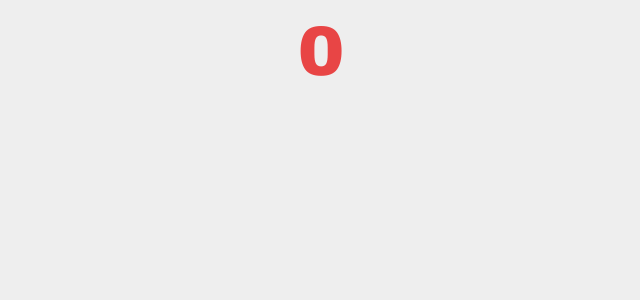
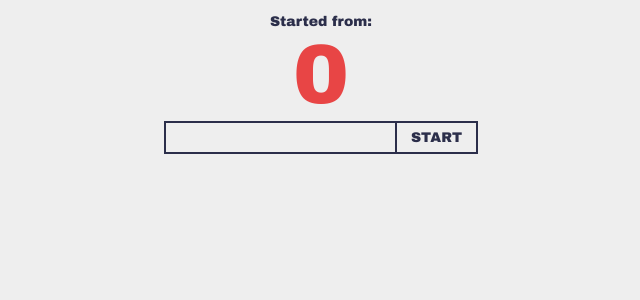
Before and after one commit to duerdod/wikipedia-destinations, a React (Create React App) app: page / in a window 1280 px wide. Shown: the top 300 px of the page, without its empty margins (319-959 px from the left). Built offline with nearby package versions, Linux system fonts and the light colour scheme.

Commit message:
some styling, mostly

```diff
--- a/src/App.js
+++ b/src/App.js
@@ -4,7 +4,7 @@ import styled, { ThemeProvider } from 'styled-components';
 import theme, { Reset } from './Theme';
 import { StatsProvider } from './components/StatsProvider';
 import Article from './components/Article';
-import StartFrom from './components/StartFrom';
+import StartForm from './components/StartForm';
 import Stats from './components/Stats';
 
 const Container = styled.section`
@@ -24,7 +24,7 @@ function App() {
           <Container>
             <Stats />
             <Route path={'/wiki/:article'} component={Article} />
-            <Route path={'/wiki'} component={StartFrom} />
+            <Route path={'/'} component={StartForm} />
           </Container>
         </Router>
       </StatsProvider>
--- a/src/components/Article.js
+++ b/src/components/Article.js
@@ -5,7 +5,6 @@ import useWikiFetch from '../hooks/useWikiFetch';
 import useLinkMimic from '../hooks/useLinkMimic';
 import { StatsContext } from './StatsProvider';
 import theme from '../Theme';
-import Error from './Error';
 
 export const Container = styled.div`
   padding: 0 1rem;
@@ -89,7 +88,6 @@ const Article = () => {
 
   return (
     <Container ref={articleRef}>
-      <Error article={article}>
       {loading ? (
         <LoadingComponenet />
       ) : (
@@ -101,7 +99,6 @@ const Article = () => {
           />
         </>
       )}
-      </Error>
     </Container>
   );
 };
--- a/src/components/StartFrom.js
+++ b/src/components/StartForm.js
@@ -1,6 +1,7 @@
-import React, { useState } from 'react';
+import React, { useState, useContext } from 'react';
 import styled from 'styled-components';
-import { useHistory } from 'react-router-dom';
+import { useHistory, useLocation } from 'react-router-dom';
+import { StatsContext } from './StatsProvider';
 import theme from '../Theme';
 
 const Form = styled.form`
@@ -53,9 +54,13 @@ function inputFormatter(rawInput) {
     .replace(' ', '_');
 }
 
+const showFormOn = ['/', '/wiki', '/wiki/'];
+
 const StartFrom = () => {
-  let { push } = useHistory();
   const [rawInput, setInputValue] = useState('');
+  const { setStartedFrom } = useContext(StatsContext);
+  const location = useLocation();
+  const { push } = useHistory();
 
   const handleChange = e => {
     const { value } = e.target;
@@ -64,7 +69,7 @@ const StartFrom = () => {
 
   const handleSubmit = e => {
     const formattedInput = inputFormatter(rawInput);
-
+    setStartedFrom(rawInput);
     e.preventDefault();
     push({
       pathname: `/wiki/${formattedInput}`
@@ -72,10 +77,12 @@ const StartFrom = () => {
   };
 
   return (
-    <Form onSubmit={handleSubmit}>
-      <Input type="text" onChange={handleChange} />
-      <Button type="submit">Start</Button>
-    </Form>
+    showFormOn.includes(location.pathname) && (
+      <Form onSubmit={handleSubmit}>
+        <Input type="text" onChange={handleChange} />
+        <Button type="submit">Start</Button>
+      </Form>
+    )
   );
 };
 
--- a/src/components/Stats.js
+++ b/src/components/Stats.js
@@ -3,17 +3,35 @@ import styled from 'styled-components';
 import { StatsContext } from './StatsProvider';
 import theme from '../Theme';
 
+const StepContainer = styled.div`
+  h2,
+  h3 {
+    font-family: ${theme.titleFont};
+    color: ${theme.color.red};
+    text-align: center;
+  }
+`;
+
+const StartFrom = styled.h3`
+  font-size: 1rem;
+  && {
+    color: ${theme.color.greyish};
+  }
+`;
+
 const Step = styled.h2`
-  font-size: 5rem;
-  text-align: center;
-  font-family: ${theme.titleFont};
-  color: ${theme.color.red};
+  font-size: 6rem;
 `;
 
 const Stats = () => {
-  const { steps } = useContext(StatsContext);
+  const { steps, startedFrom } = useContext(StatsContext);
 
-  return <Step>{steps}</Step>;
+  return (
+    <StepContainer>
+      <StartFrom>Started from: {startedFrom}</StartFrom>
+      <Step>{steps}</Step>
+    </StepContainer>
+  );
 };
 
 export default Stats;
--- a/src/components/StatsProvider.js
+++ b/src/components/StatsProvider.js
@@ -5,13 +5,22 @@ const StatsContext = createContext();
 function StatsProvider({ children }) {
   const [steps, setStep] = useState(0);
   const [crumbs, setCrumbs] = useState({});
-
+  const [startedFrom, setStartedFrom] = useState('');
   function incrementSteps() {
     setStep(step => step + 1);
   }
 
   return (
-    <StatsContext.Provider value={{ steps, incrementSteps, crumbs, setCrumbs }}>
+    <StatsContext.Provider
+      value={{
+        steps,
+        incrementSteps,
+        crumbs,
+        setCrumbs,
+        startedFrom,
+        setStartedFrom
+      }}
+    >
       {children}
     </StatsContext.Provider>
   );
--- a/src/hooks/useLinkMimic.js
+++ b/src/hooks/useLinkMimic.js
@@ -11,7 +11,7 @@ function useLinkMimic({
   const { article } = useParams();
 
   useEffect(() => {
-    if (ref.current > 1) {
+    if (ref.current) {
       const [displaytitle, article] = ref.current.children;
 
       if (!article.classList.contains(className)) {
```
Lines whose indentation alone changed are shown as unchanged.
